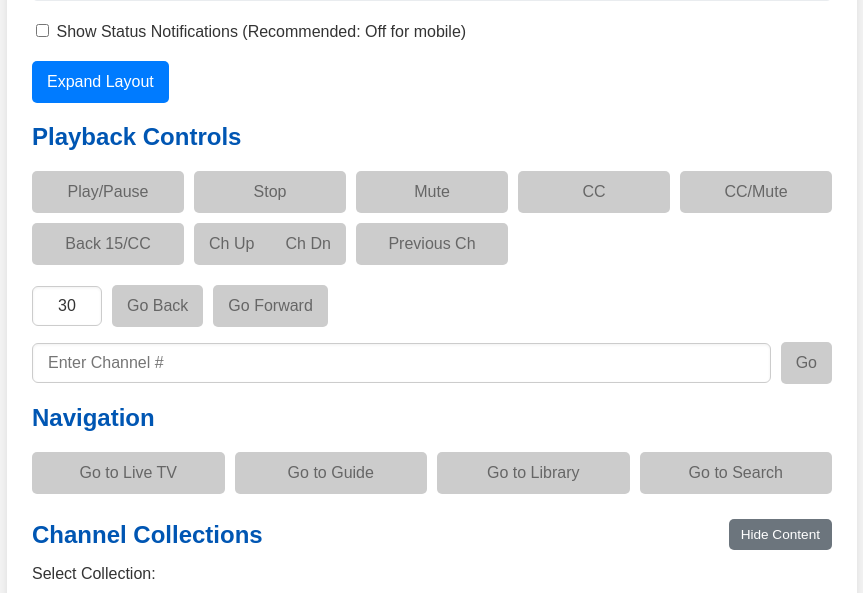
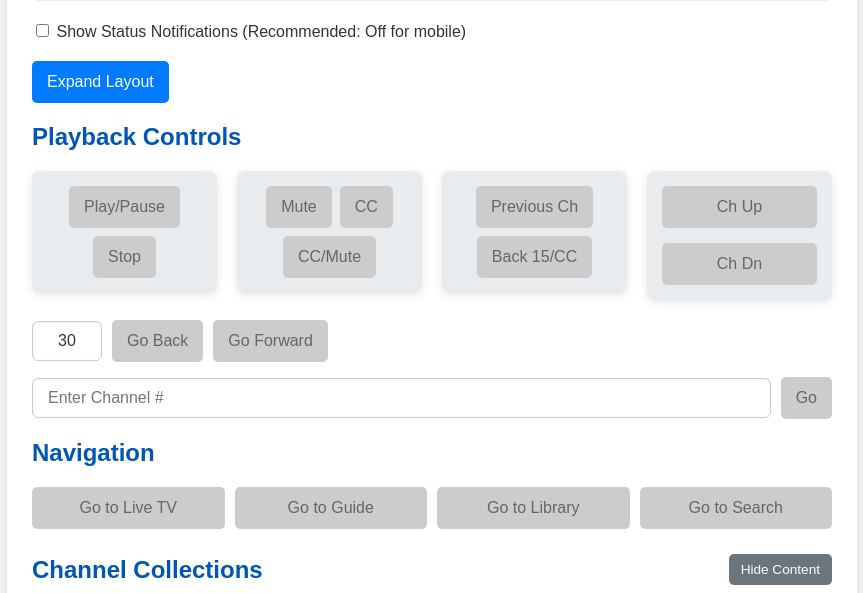
Before and after one commit to nuken/channels-app-remote-plus, a Flask app: page / in a window 1280 px wide. Shown: the part 507-1100 px from the top of the page, without its empty margins (208-1071 px from the left). Run offline with Flask 3, Linux system fonts and the light colour scheme.

Commit message:
Modified Playback Controls layout.

```diff
--- a/app/static/css/style.css
+++ b/app/static/css/style.css
@@ -190,12 +190,68 @@ h1, h2 {
     font-size: inherit;
 }
 
+/* Remove or modify the existing .button-grid if it's no longer the primary layout for ALL controls */
 .button-grid {
+    /* Keep this if you want some buttons to still use a grid directly */
     display: grid;
     grid-template-columns: repeat(auto-fit, minmax(135px, 1fr));
     gap: 10px;
     margin-bottom: 20px;
 }
+
+/* NEW: Styles for the overall playback controls container */
+.playback-controls-container {
+    display: grid;
+    /* Define grid columns for your groups. Example: 3 columns for 3 groups */
+    grid-template-columns: repeat(auto-fit, minmax(150px, 1fr)); /* Adjust minmax as needed */
+    gap: 20px; /* Space between groups */
+    margin-bottom: 20px;
+    align-items: start; /* Align items to the start of their grid cell */
+}
+
+/* NEW: Styles for generic button groups */
+.button-group {
+    display: flex;
+    flex-direction: column; /* Default to column for vertical stacking within groups */
+    gap: 8px; /* Space between buttons within a group */
+    background-color: var(--config-info-bg); /* Use a subtle background for grouping */
+    padding: 15px;
+    border-radius: 8px;
+    box-shadow: var(--box-shadow);
+    justify-content: center;
+    align-items: stretch; /* Make buttons stretch to fill group width */
+}
+
+/* Specific adjustment for horizontal groups if you have them */
+.button-group.playback-group,
+.button-group.audio-video-group,
+.button-group.channel-misc-group { /* NEW: Add channel-misc-group here */
+    flex-direction: row; /* Arrange these buttons horizontally */
+    flex-wrap: wrap; /* Allow wrapping if space is tight */
+    justify-content: center; /* Center buttons horizontally */
+}
+
+/* NEW: Styles for larger channel buttons and their vertical stack */
+.channel-group.vertical-stack {
+    flex-direction: column; /* Explicitly stack vertically */
+    gap: 15px; /* More space between stacked channel buttons */
+    /* You might want to remove padding or adjust it if the buttons fill it completely */
+}
+
+.large-channel-button {
+    min-height: 60px; /* Make the buttons taller */
+    font-size: 1.2em; /* Increase font size */
+    padding: 15px 20px; /* Adjust padding for larger size */
+}
+
+/* Remove old combined channel nav group styles if no longer used */
+.channel-nav-group {
+    /* This can be removed or commented out if you switch to the new structure */
+    display: none;
+}
+
+
+/* Adjust button padding/size as a general rule if needed */
 button {
     padding: 12px 15px;
     font-size: 1em;
@@ -314,32 +370,6 @@ pre {
 }
 .notification.error { background-color: var(--notification-error-bg); }
 .notification.show { opacity: 1; }
-
-/* New styles for combined Channel Up/Down buttons */
-.channel-nav-group {
-    display: flex;
-    /* Remove gap between internal buttons */
-    gap: 0;
-    /* Ensure it occupies the full width of its grid cell */
-    width: 100%;
-}
-
-.channel-nav-group .control-button {
-    flex-grow: 1; /* Make both buttons equally share the space */
-    border-radius: 0; /* Remove default button border-radius for combining */
-}
-
-.channel-nav-group .channel-up-btn {
-    border-top-left-radius: 5px; /* Apply rounded corners only to the left side */
-    border-bottom-left-radius: 5px;
-    border-right: 1px solid var(--input-border-color); /* Add a subtle divider */
-}
-
-.channel-nav-group .channel-down-btn {
-    border-top-right-radius: 5px; /* Apply rounded corners only to the right side */
-    border-bottom-right-radius: 5px;
-    border-left: none; /* Remove duplicate inner border */
-}
 
 /* Styling for Now Playing display */
 #now-playing-display {
@@ -468,7 +498,6 @@ pre {
     height: 100%;
     object-fit: cover;
     display: block;
-    transition: opacity 0.3s ease;
 }
 
 .movie-card-image-container img.error-img, .episode-card-image-container img.error-img, .channel-card-image-container img.error-img {
@@ -710,6 +739,12 @@ html.theme-dark-green .collection-dropdown { /* MODIFIED: Added .collection-drop
 
 
 /* Media queries */
+@media (max-width: 768px) {
+    .playback-controls-container {
+        grid-template-columns: 1fr; /* Stack groups vertically on smaller screens */
+    }
+}
+
 @media (max-width: 600px) and (any-hover: none) {
     .movie-card, .episode-card, .channel-card {
         width: 85%;
--- a/app/templates/index.html
+++ b/app/templates/index.html
@@ -93,19 +93,28 @@
 
 
         <h2>Playback Controls</h2>
-       <div class="button-grid">
+        <div class="playback-controls-container">
+            <div class="button-group playback-group">
                 <button class="control-button" onclick="sendCommand('toggle_pause')">Play/Pause</button>
                 <button class="control-button" onclick="sendCommand('stop')">Stop</button>
+            </div>
+
+            <div class="button-group audio-video-group">
                 <button class="control-button" onclick="sendCommand('toggle_mute')">Mute</button>
                 <button class="control-button" onclick="sendCommand('toggle_cc')">CC</button>
                 <button class="control-button" onclick="toggleCcAndMute()">CC/Mute</button>
+            </div>
+
+            <div class="button-group channel-misc-group"> {# NEW: 4th Group for channel miscellaneous buttons #}
+                <button class="control-button" onclick="sendCommand('previous_channel')">Previous Ch</button>
                 <button class="control-button" onclick="rewindAndEnableCC()">Back 15/CC</button>
-            {# Combined Channel Up/Down Button Group #}
-            <div class="channel-nav-group">
-                <button class="control-button channel-up-btn" onclick="sendCommand('channel_up')">Ch Up</button>
-                <button class="control-button channel-down-btn" onclick="sendCommand('channel_down')">Ch Dn</button>
             </div>
-            <button class="control-button" onclick="sendCommand('previous_channel')">Previous Ch</button>
+
+            <div class="button-group channel-group vertical-stack">
+                <button class="control-button" onclick="sendCommand('channel_up')">Ch Up</button>
+                <button class="control-button" onclick="sendCommand('channel_down')">Ch Dn</button>
+            </div>
+
         </div>
 
         <div class="seek-controls input-group">
```
Lines whose indentation alone changed are shown as unchanged.
